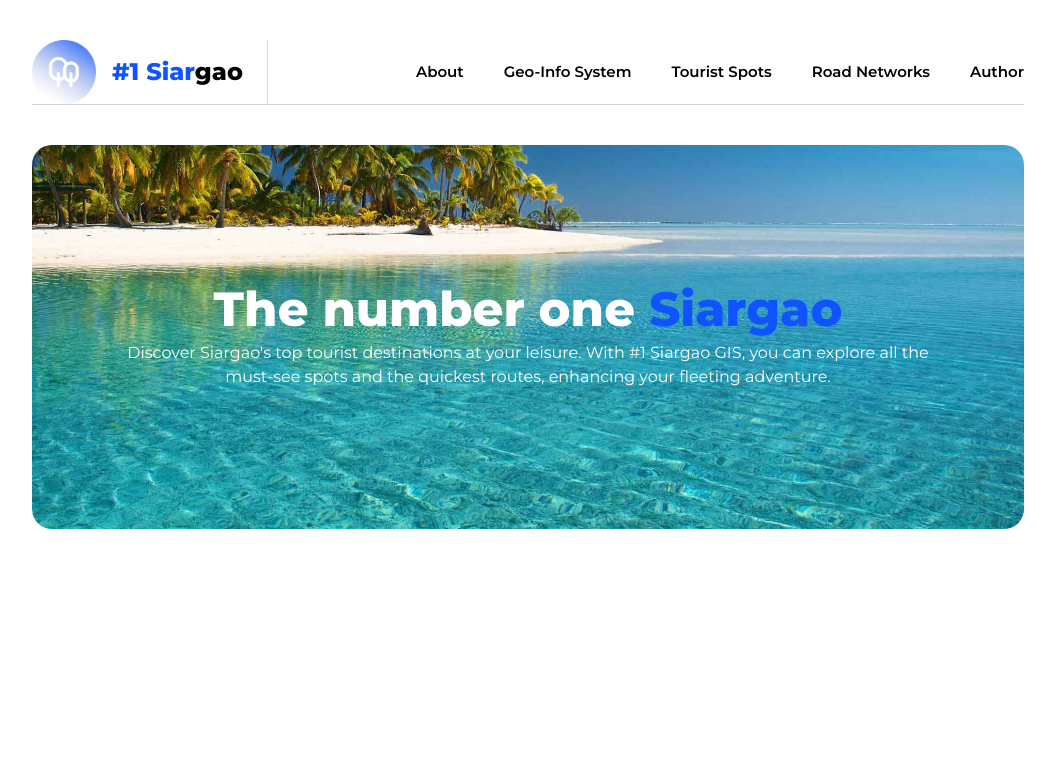
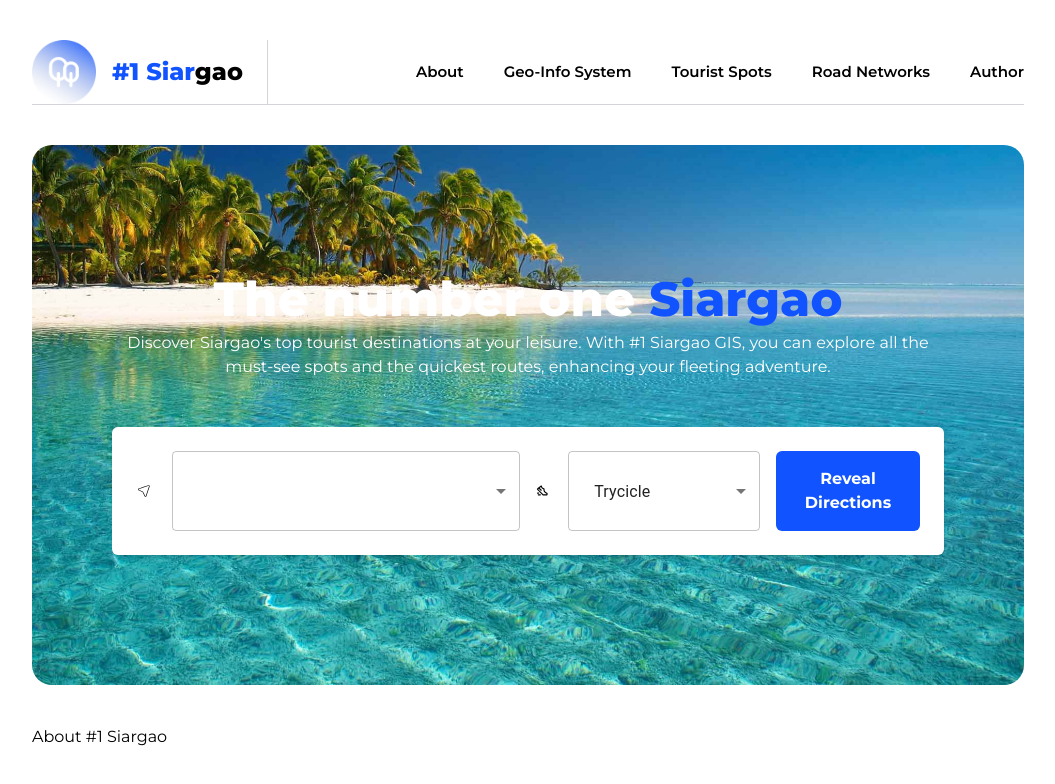
Before and after one commit to qarudafxz/one-siargao, a React (Vite) app: page / in a window 1280 px wide. Shown: the top 784 px of the page, without its empty margins (112-1167 px from the left). Built offline with nearby package versions, Linux system fonts and the light colour scheme.

Commit message:
feat: added input bars

```diff
--- a/package.json
+++ b/package.json
@@ -20,12 +20,14 @@
   "react-dom": "^18.2.0",
   "react-icons": "^5.0.1",
   "react-router-dom": "^6.22.1",
+  "react-scroll": "^1.9.0",
   "sonner": "^1.4.0",
   "zustand": "^4.5.1"
  },
  "devDependencies": {
   "@types/react": "^18.2.55",
   "@types/react-dom": "^18.2.19",
+  "@types/react-scroll": "^1.8.10",
   "@typescript-eslint/eslint-plugin": "^6.21.0",
   "@typescript-eslint/parser": "^6.21.0",
   "@vitejs/plugin-react-swc": "^3.5.0",
--- /dev/null
+++ b/src/components/About.tsx
@@ -0,0 +1,22 @@
+import React from 'react'
+import { useMedia } from '@/hooks/useMedia'
+
+const About: React.FC = () => {
+ const isMobile = useMedia('(max-width: 768px)')
+
+ return (
+  <div>
+   {isMobile ? (
+    <div></div>
+   ) : (
+    <div className="py-10">
+     <div id="about" className="flex flex-col gap-4">
+      <h1>About #1 Siargao</h1>
+     </div>
+    </div>
+   )}
+  </div>
+ )
+}
+
+export default About
--- a/src/components/Hero.tsx
+++ b/src/components/Hero.tsx
@@ -1,13 +1,14 @@
 import React from 'react'
 import cover from '@/assets/cover.jpg'
 import { useMedia } from '@/hooks/useMedia'
+import { InputBar } from './index'
 
 const Hero: React.FC = () => {
  const isMobile = useMedia('(max-width: 768px)')
  return (
   <div className="mt-10">
    <div
-    className="font-main h-96 flex items-center justify-center bg-cover bg-center rounded-[20px]"
+    className="font-main h-[540px] flex items-center justify-center bg-cover bg-bottom rounded-[20px]"
     style={{ backgroundImage: `url(${cover})` }}
    >
     <div className="flex flex-col gap-2 items-center p-20">
@@ -21,6 +22,7 @@ const Hero: React.FC = () => {
       Siargao GIS, you can explore all the must-see spots and the quickest
       routes, enhancing your fleeting adventure.
      </p>
+     <InputBar />
     </div>
    </div>
   </div>
--- /dev/null
+++ b/src/components/InputBar.tsx
@@ -0,0 +1,77 @@
+//eslint-disable-next-line
+//@ts-nocheck
+import React, { useState } from 'react'
+import { useMedia } from '@/hooks/useMedia'
+import data from '@/data/starting_points.json'
+import { Select, MenuItem } from '@mui/material'
+import { CiLocationArrow1 } from 'react-icons/ci'
+import { PiSneakerMoveBold } from 'react-icons/pi'
+
+interface LocationProps {
+ location_name: string
+ location_code: string
+}
+
+const InputBar: React.FC = () => {
+ const isMobile = useMedia('(max-width: 768px)')
+ const [loc, setLoc] = useState<LocationProps>({
+  location_name: 'Sayak Airport',
+  location_code: 'IAO'
+ })
+ const [mode, setMode] = useState<string>('Trycicle')
+
+ const handleChangeMode = (event: React.ChangeEvent) => {
+  setMode(event.target.value as string)
+ }
+
+ const handleLocationChange = (
+  event: React.ChangeEvent<{ value: unknown }>
+ ) => {
+  const selectedLocation = event.target.value as LocationProps
+  setLoc(selectedLocation)
+ }
+
+ return (
+  <div className="bg-white shadow-md rounded-md mt-10">
+   {isMobile ? (
+    <div className="p-3 grid grid-cols-2"></div>
+   ) : (
+    <div className="p-6 grid grid-cols-10 gap-4">
+     <div className="col-span-5 flex gap-5 items-center">
+      <CiLocationArrow1 size={40} />
+      <Select
+       value={loc}
+       onChange={handleLocationChange}
+       className="w-[850px] border-none rounded-md p-3"
+      >
+       {data.map((item) => (
+        <MenuItem key={item.location_code} value={item}>
+         {item.location_name}
+        </MenuItem>
+       ))}
+      </Select>
+     </div>
+     <div className="col-span-3 flex gap-5 items-center">
+      <PiSneakerMoveBold size={60} />
+      <Select
+       value={mode}
+       onChange={handleChangeMode}
+       className="w-[850px] border-none rounded-md p-3"
+      >
+       {['Trycicle', 'Van', 'Bike', 'Walk'].map((item) => (
+        <MenuItem key={item} value={item}>
+         {item}
+        </MenuItem>
+       ))}
+      </Select>
+     </div>
+     <button className="col-span-2 w-full text-center rounded-md bg-main text-white font-bold hover:bg-blue-700 duration-150">
+      Reveal Directions
+     </button>
+    </div>
+   )}
+  </div>
+ )
+}
+
+export default InputBar
--- a/src/components/Landing.tsx
+++ b/src/components/Landing.tsx
@@ -1,6 +1,6 @@
 import React from 'react'
 import { useMedia } from '@/hooks/useMedia'
-import { Navbar, Hero } from './index'
+import { Navbar, Hero, About } from './index'
 
 const Landing: React.FC = () => {
  const isMobile = useMedia('(max-width: 768px)')
@@ -9,6 +9,7 @@ const Landing: React.FC = () => {
    <div className={`${isMobile ? 'px-8' : 'px-36'} pt-10`}>
     <Navbar />
     <Hero />
+    <About />
    </div>
   </div>
  )
--- a/src/components/Navbar.tsx
+++ b/src/components/Navbar.tsx
@@ -2,6 +2,7 @@ import React from 'react'
 import logo from '@/assets/logo.png'
 import { useMedia } from '@/hooks/useMedia'
 import data from '@/data/navigation.json'
+import { Link } from 'react-scroll'
 
 const Navbar: React.FC = () => {
  const isMobile = useMedia('(max-width: 768px)')
@@ -19,13 +20,15 @@ const Navbar: React.FC = () => {
      </div>
      <div className="flex gap-x-10 items-center">
       {data.map((item, index) => (
-       <a
-        href={item.url}
+       <Link
+        to={item.url}
+        smooth={true}
+        spy={true}
         key={index}
-        className="text-black font-semibold menu hover:text-main duration-150"
+        className="text-black font-semibold menu cursor-pointer hover:text-main duration-150"
        >
         {item.label}
-       </a>
+       </Link>
       ))}
      </div>
     </div>
--- a/src/components/index.ts
+++ b/src/components/index.ts
@@ -1,3 +1,5 @@
 export { default as Navbar } from './Navbar'
 export { default as Landing } from './Landing'
 export { default as Hero } from './Hero'
+export { default as InputBar } from './InputBar'
+export { default as About } from './About'
--- /dev/null
+++ b/src/data/starting_points.json
@@ -0,0 +1,10 @@
+[
+ {
+  "location_name": "Sayak Airport",
+  "location_code": "IAO"
+ },
+ {
+  "location_name": "Dapa Seaport",
+  "location_code": "DPS"
+ }
+]
```
Also changed, not shown: 2 other files (tests, documents, lock files or other folders).
